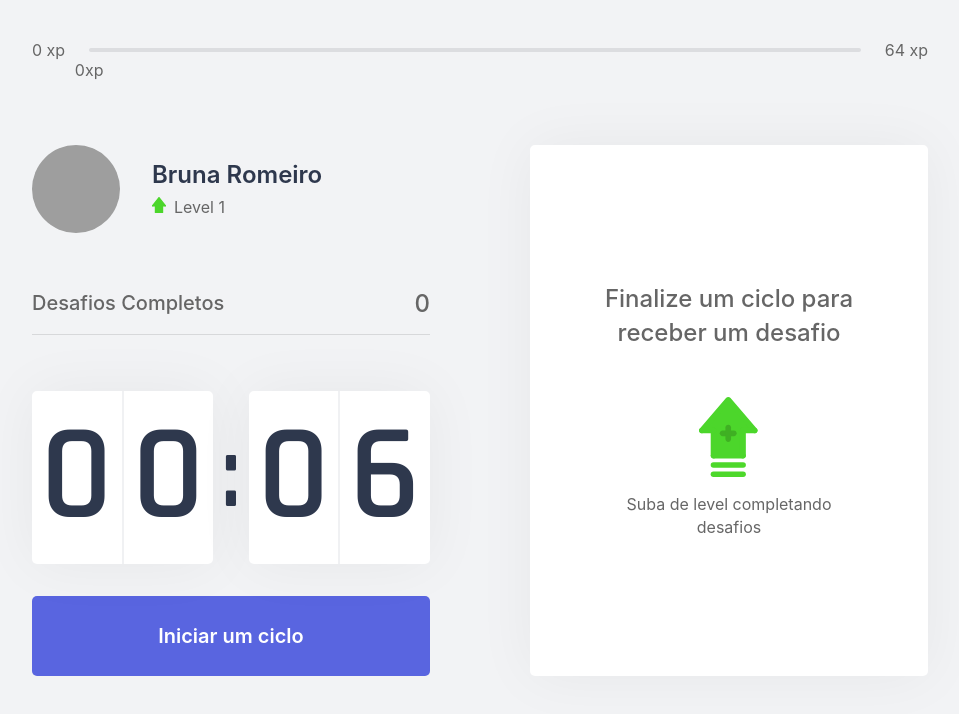
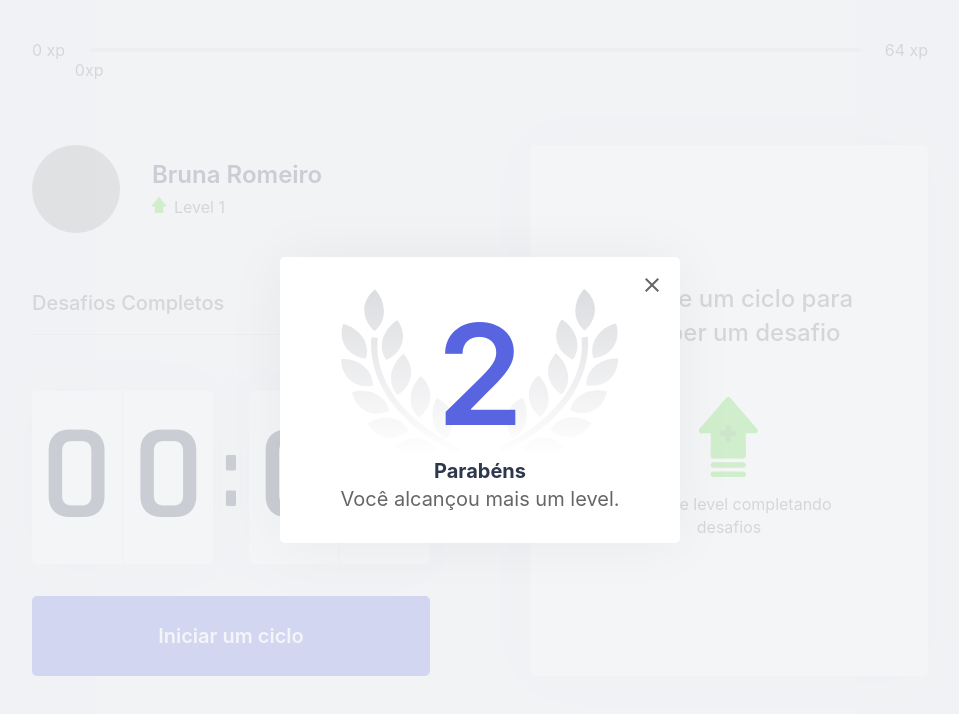
Before and after one commit to romeiro-bru/stretch-break-next, a Next.js app: page / in a window 1280 px wide. Shown: the top 714 px of the page, without its empty margins (160-1119 px from the left). Built offline with nearby package versions, Linux system fonts and the light colour scheme; grey boxes are pictures that could not be loaded.

Commit message:
Create levelUpModal

```diff
--- /dev/null
+++ b/src/components/LevelUpModal.tsx
@@ -0,0 +1,18 @@
+import styles from '../styles/components/LevelUpModal.module.css';
+
+export function LevelUpModal() {
+    return (
+        <div className={styles.overlay}>
+            <div className={styles.container}>
+                <header>2</header>
+
+                <strong>Parabéns</strong>
+                <p>Você alcançou mais um level.</p>
+
+                <button type="button">
+                    <img src="/icons/close.svg" alt="fechar modal"/>
+                </button>
+            </div>
+        </div>
+    )
+}
```
